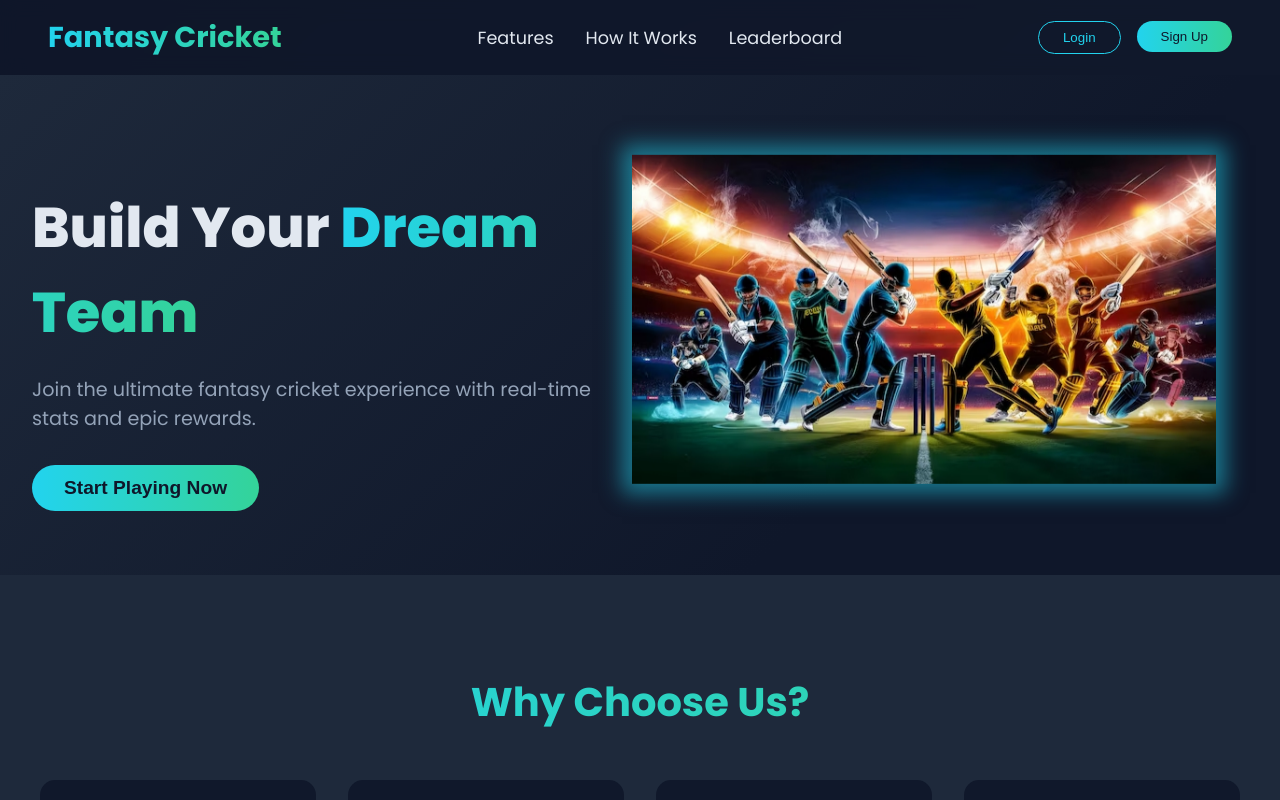
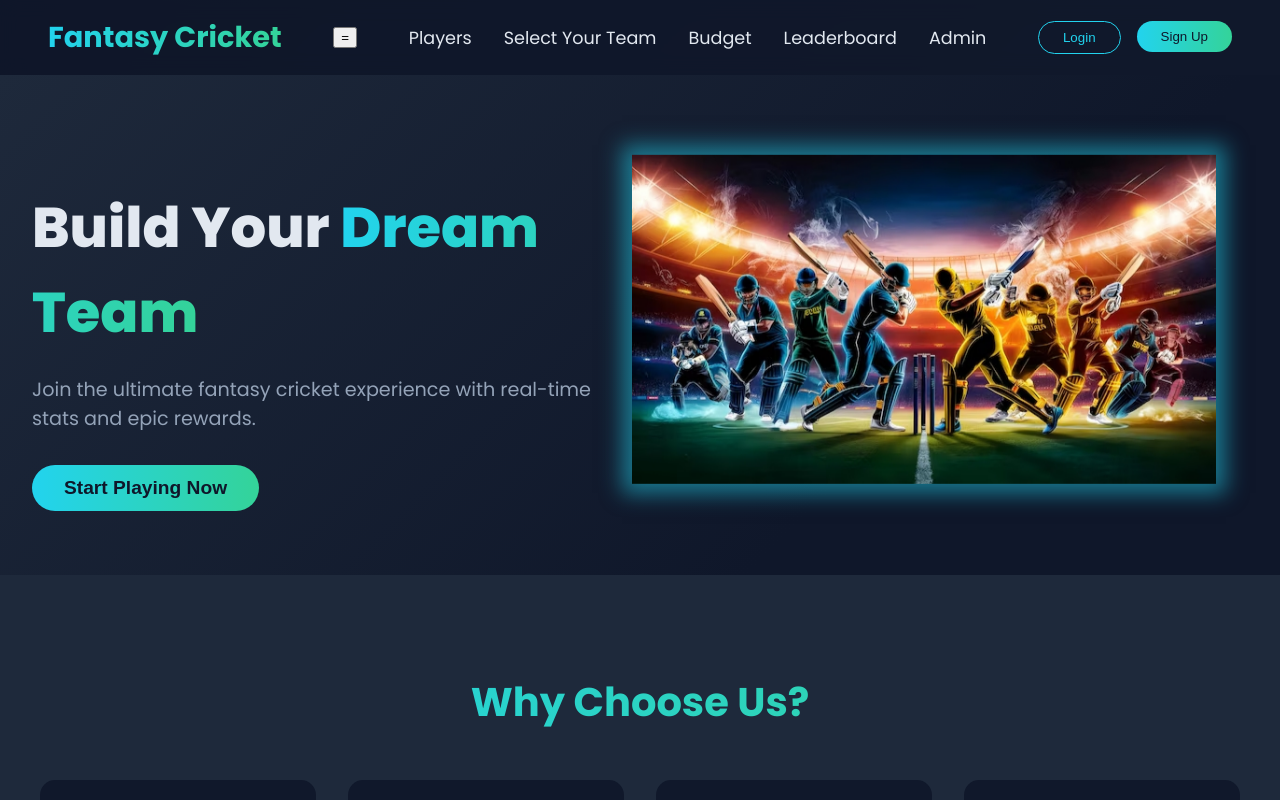
Before and after one commit to KSDeshappriya/SpiritX_CypherX_02, a Next.js app: page / in a window 1280 px wide. Shown: the top 800 px of the page. Built offline with nearby package versions, Linux system fonts and the light colour scheme.

Commit message:
Update Header.js

```diff
--- a/components/Header.js
+++ b/components/Header.js
@@ -1,16 +1,29 @@
+'use client';
 import Link from 'next/link';
+import { useState } from 'react';
 import '../styles/Header.css';
 
 export default function Header() {
+  const [isNavOpen, setIsNavOpen] = useState(false);
+
+  const toggleNav = () => {
+    setIsNavOpen(!isNavOpen);
+  };
+
   return (
     <header className='header'>
       <div className='header-logo'>
         <span className='header-logo-text'>Fantasy Cricket</span>
       </div>
-      <nav className='header-nav'>
-        <Link href='#' className='header-nav-link'>Features</Link>
-        <Link href='#' className='header-nav-link'>How It Works</Link>
-        <Link href='#' className='header-nav-link'>Leaderboard</Link>
+      <button className='hamburger' onClick={toggleNav}>
+        =
+      </button>
+      <nav className={`header-nav ${isNavOpen ? 'active' : ''}`}>
+        <Link href='/players' className='header-nav-link'>Players</Link>
+        <Link href='/select-team' className='header-nav-link'>Select Your Team</Link>
+        <Link href='/budget' className='header-nav-link'>Budget</Link>
+        <Link href='/leaderboard' className='header-nav-link'>Leaderboard</Link>
+        <Link href='/admin' className='header-nav-link'>Admin</Link>
       </nav>
       <div className='header-buttons'>
         <Link href='/login'><button className='header-login'>Login</button></Link>
```
